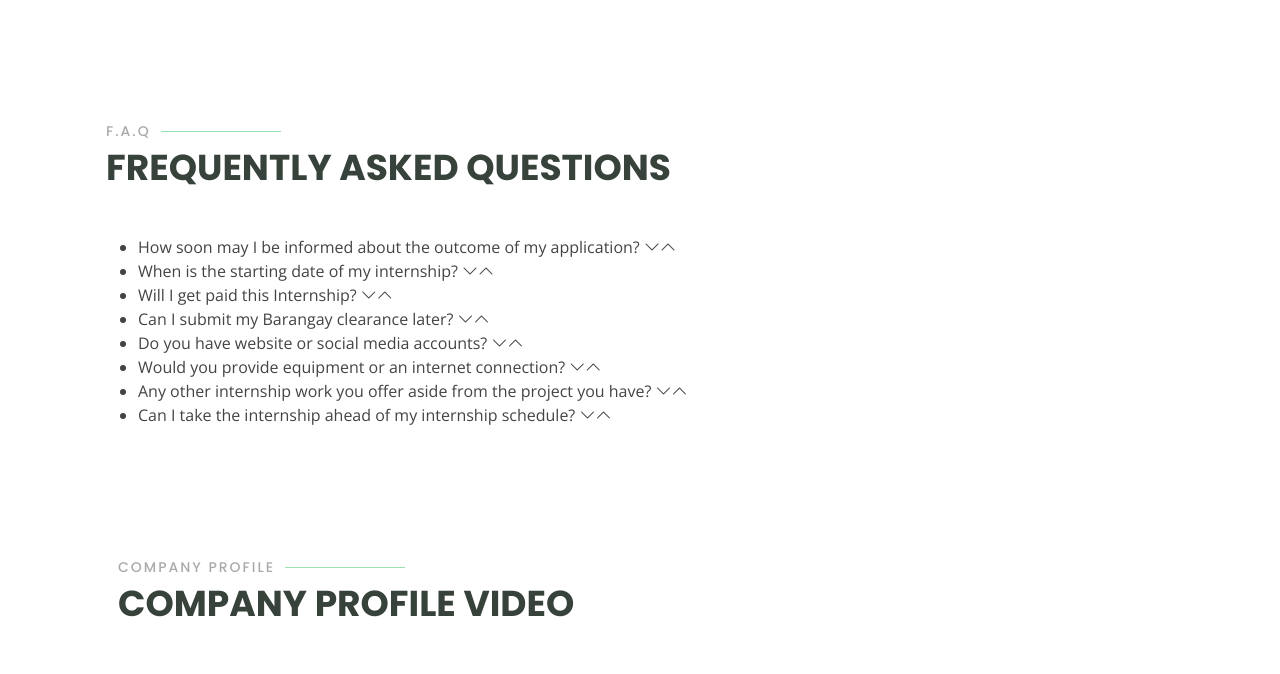
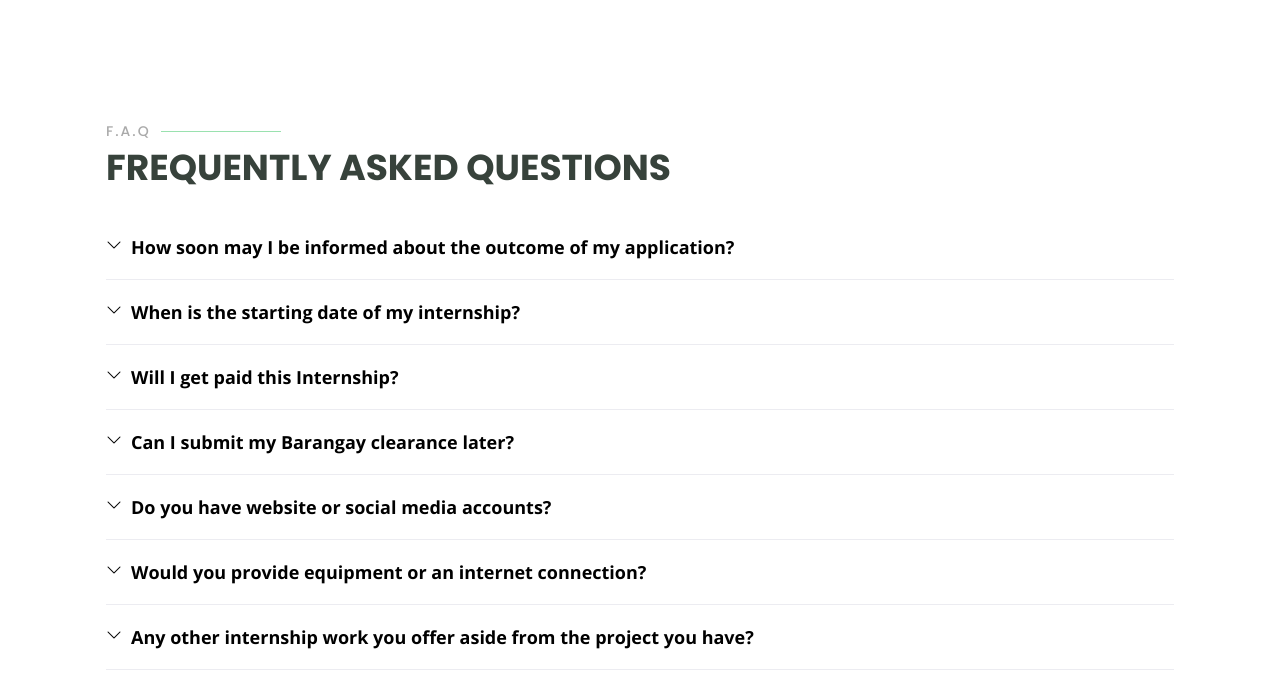
Before and after one commit to 3rdyyy/MGHS-company-website, a PHP site: page /internship_1.html in a window 1280 px wide. Shown: the part 1469-2143 px from the top of the page. Run offline with PHP 8.4, Linux system fonts and the light colour scheme; some libraries are stand-ins or nearby versions; grey boxes are pictures that could not be loaded.

Commit message:
Update style.css

```diff
--- a/assets/css/style.css
+++ b/assets/css/style.css
@@ -1522,3 +1522,54 @@ group label input {
   border-radius: 8px;
   cursor: pointer;
 }
+.faq {
+  padding: 60px 0;
+}
+.faq .faq-list {
+  padding: 0;
+  list-style: none;
+}
+.faq .faq-list li {
+  border-bottom: 1px solid #ececf1;
+  margin-bottom: 20px;
+  padding-bottom: 20px;
+}
+.faq .faq-list .question {
+  display: block;
+  position: relative;
+  font-family: #18d26e;
+  font-size: 18px;
+  line-height: 24px;
+  font-weight: bold;
+  padding-left: 25px;
+  cursor: pointer;
+  color: #185c18;
+  transition: 0.3s;
+}
+.faq .faq-list i {
+  font-size: 16px;
+  position: absolute;
+  left: 0;
+  top: -2px;
+}
+.faq .faq-list p {
+  margin-bottom: 0;
+  padding: 10px 0 0 25px;
+}
+.faq .faq-list .icon-show {
+  display: none;
+}
+.faq .faq-list .collapsed {
+  color: black;
+}
+.faq .faq-list .collapsed:hover {
+  color: #18d26e;
+}
+.faq .faq-list .collapsed .icon-show {
+  display: inline-block;
+  transition: 0.6s;
+}
+.faq .faq-list .collapsed .icon-close {
+  display: none;
+  transition: 0.6s;
+}
```
